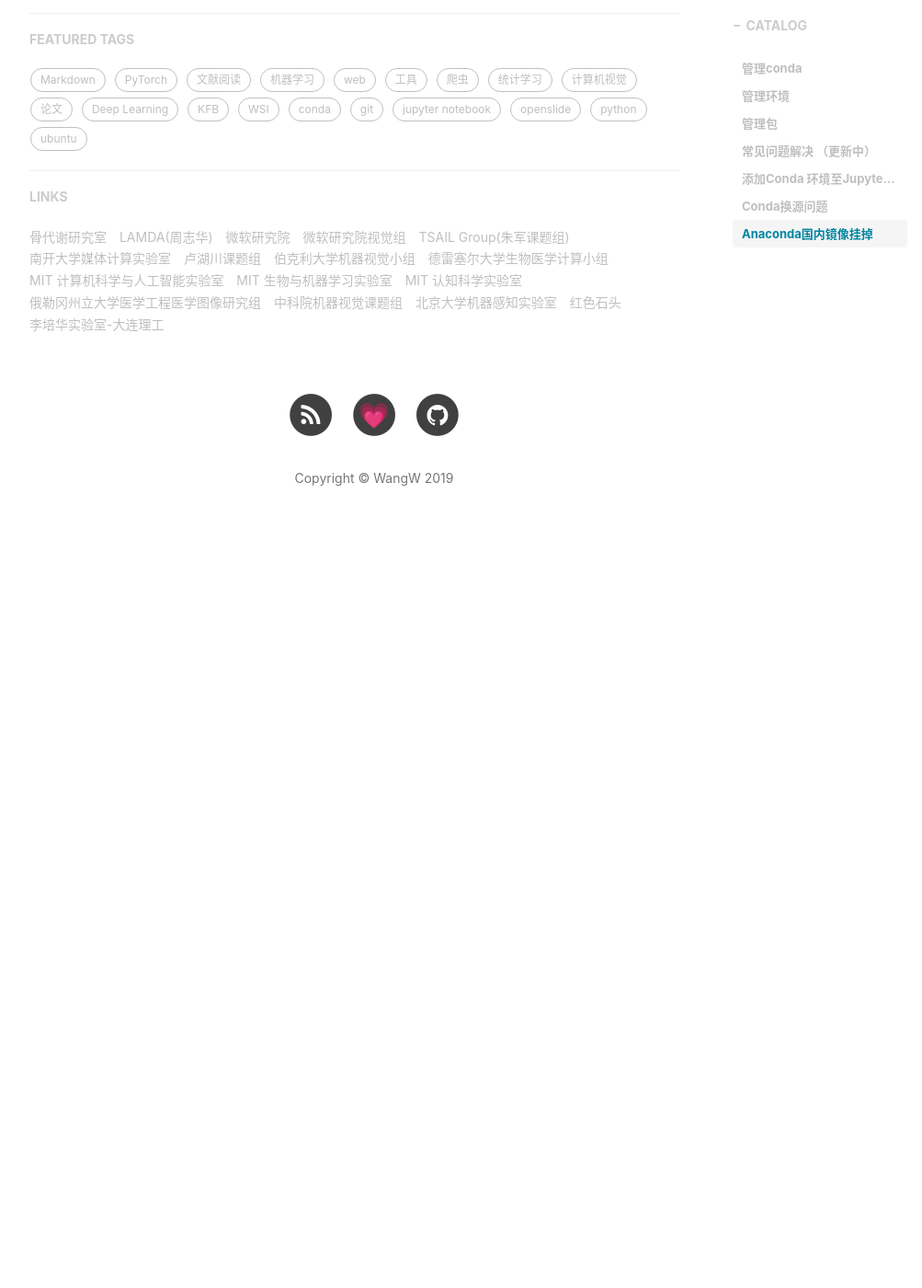
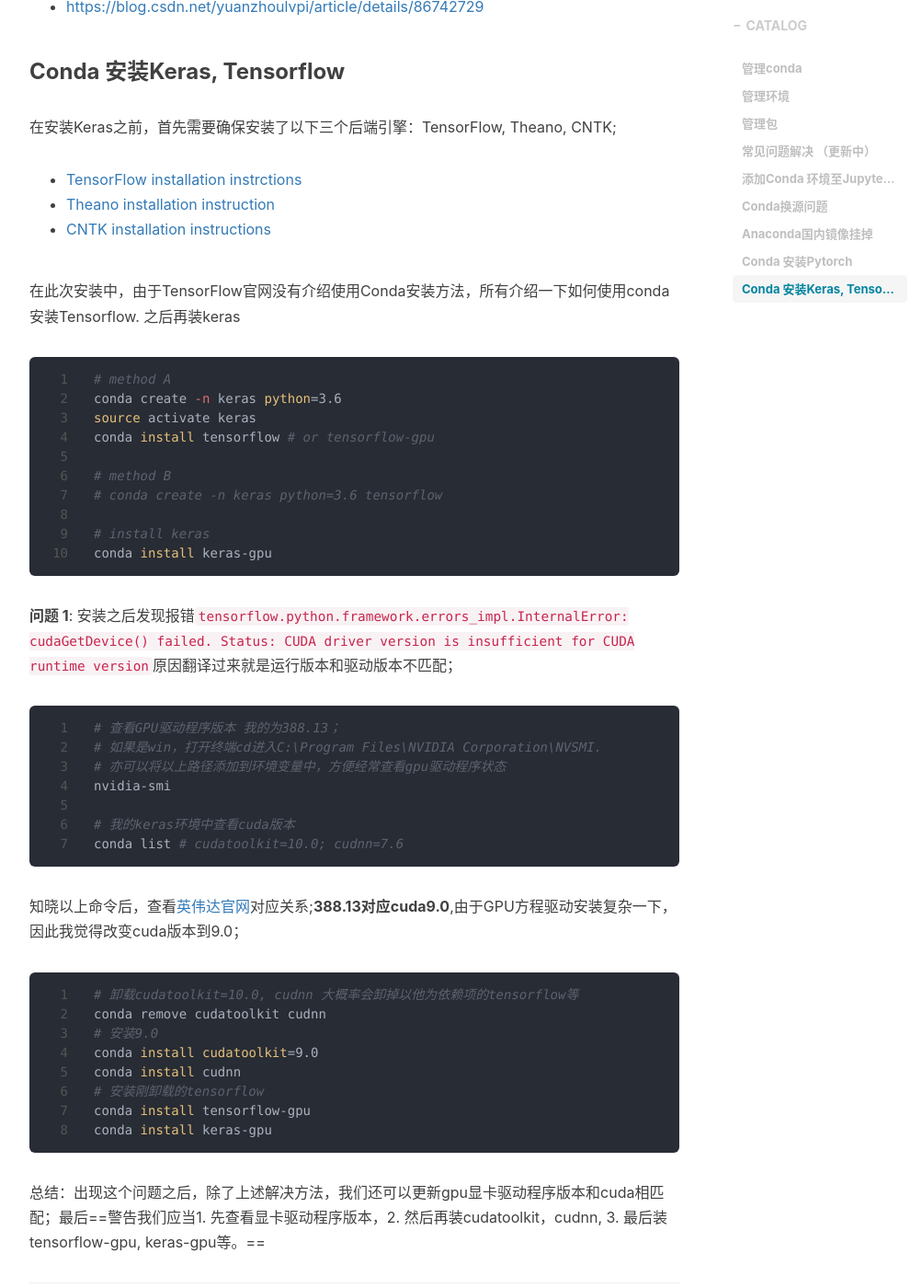
Before and after one commit to ilikewind/Myblog, a Jekyll site: the page built from _posts/2019-05-17-jupyter-problems.md, in a window 1280 px wide and 1400 px high, scrolled down 3421 px. Shown: the whole window at 92% size, without its empty margins (233-1236 px from the left). Built offline with Jekyll 4.4.1, drawn with Linux system fonts in a browser that asks for light colours; nearby versions of some CDN libraries; comment, search, counter and statistics services are not loaded; before the commit the page ends 4045 px from its top, so only the background shows below that; some of the changed text lies outside the part shown.

Commit message:
add conda post

````diff
--- a/_posts/2019-05-17-jupyter-problems.md
+++ b/_posts/2019-05-17-jupyter-problems.md
@@ -63,10 +63,10 @@ python -m ipykernel install --user --name myenv --display-name "Python(myenv)"
 1. 切换国内镜像源
 ```bash
 conda config --show # 显示源
-# 添加清华镜像
+# 添加清华镜像 来自-https://mirror.tuna.tsinghua.edu.cn/help/anaconda/
 conda config --add channels https://mirrors.tuna.tsinghua.edu.cn/anaconda/pkgs/free/
+conda config --add channels https://mirrors.tuna.tsinghua.edu.cn/anaconda/pkgs/main/
 conda config --set show_channel_urls yes
-conda config --remove channels https://pypi.doubanio.com/simple/ ## option
 ```
 2. 切换到默认源
 ```bash
@@ -81,4 +81,60 @@ source venv/bin/activate # Linux
 activate venv/Scripts/activate # windows
 ```
 
+### Conda 安装Pytorch
+在win10安装Pytorch的时候，由于是国内网，在其官网源下载特别慢，而且anaconda镜像没有pytorch源，所以采用第三方源；听起来拗口，看步骤就好了。
+1. 新建环境``conda create -n torch python=3.6``
+2. [官网](https://pytorch.org/get-started/locally/)查看安装命令，例如``conda install pytorch-cpu torchvision-cpu -c pytorch``其中-c pytorch代表了在pytorch源上下载安装；
+3. [清华源](https://mirrors.tuna.tsinghua.edu.cn/help/anaconda/)查看添加第三方（Pytorch）源的命令，例如``conda config --add channels https://mirrors.tuna.tsinghua.edu.cn/anaconda/cloud/pytorch/``
+4. 在新建的环境终端输入``conda install pytorch-cpu torchvision-cpu``,相比于第二步把官方源去掉了（//还用说吗//）
+5. 下载完成；新建环境终端测试
+
+**参考:**
+- [https://mirrors.tuna.tsinghua.edu.cn/help/anaconda/](https://mirrors.tuna.tsinghua.edu.cn/help/anaconda/)
+- [https://pytorch.org/get-started/locally/](https://pytorch.org/get-started/locally/)
+- [https://blog.csdn.net/yuanzhoulvpi/article/details/86742729](https://blog.csdn.net/yuanzhoulvpi/article/details/86742729)
+
+### Conda 安装Keras, Tensorflow
+在安装Keras之前，首先需要确保安装了以下三个后端引擎：TensorFlow, Theano, CNTK;
+- [TensorFlow installation instrctions](https://www.tensorflow.org/install/)
+- [Theano installation instruction](http://deeplearning.net/software/theano/install.html#install)
+- [CNTK installation instructions](https://docs.microsoft.com/en-us/cognitive-toolkit/setup-cntk-on-your-machine)
+
+在此次安装中，由于TensorFlow官网没有介绍使用Conda安装方法，所有介绍一下如何使用conda 安装Tensorflow. 之后再装keras
+```bash
+# method A
+conda create -n keras python=3.6
+source activate keras
+conda install tensorflow # or tensorflow-gpu
+
+# method B
+# conda create -n keras python=3.6 tensorflow
+
+# install keras
+conda install keras-gpu
+```
+**问题 1**: 安装之后发现报错``tensorflow.python.framework.errors_impl.InternalError: cudaGetDevice() failed. Status: CUDA driver version is insufficient for CUDA runtime version``原因翻译过来就是运行版本和驱动版本不匹配；
+```bash
+# 查看GPU驱动程序版本 我的为388.13；
+# 如果是win，打开终端cd进入C:\Program Files\NVIDIA Corporation\NVSMI.
+# 亦可以将以上路径添加到环境变量中，方便经常查看gpu驱动程序状态
+nvidia-smi
+
+# 我的keras环境中查看cuda版本
+conda list # cudatoolkit=10.0; cudnn=7.6
+```
+知晓以上命令后，查看[英伟达官网](https://docs.nvidia.com/cuda/cuda-toolkit-release-notes/index.html)对应关系;**388.13对应cuda9.0**,由于GPU方程驱动安装复杂一下，因此我觉得改变cuda版本到9.0；
+```bash
+# 卸载cudatoolkit=10.0, cudnn 大概率会卸掉以他为依赖项的tensorflow等
+conda remove cudatoolkit cudnn
+# 安装9.0
+conda install cudatoolkit=9.0
+conda install cudnn
+# 安装刚卸载的tensorflow
+conda install tensorflow-gpu
+conda install keras-gpu
+```
+
+总结：出现这个问题之后，除了上述解决方法，我们还可以更新gpu显卡驱动程序版本和cuda相匹配；最后==警告我们应当1. 先查看显卡驱动程序版本，2. 然后再装cudatoolkit，cudnn, 3. 最后装tensorflow-gpu, keras-gpu等。==
+
 ---
````
